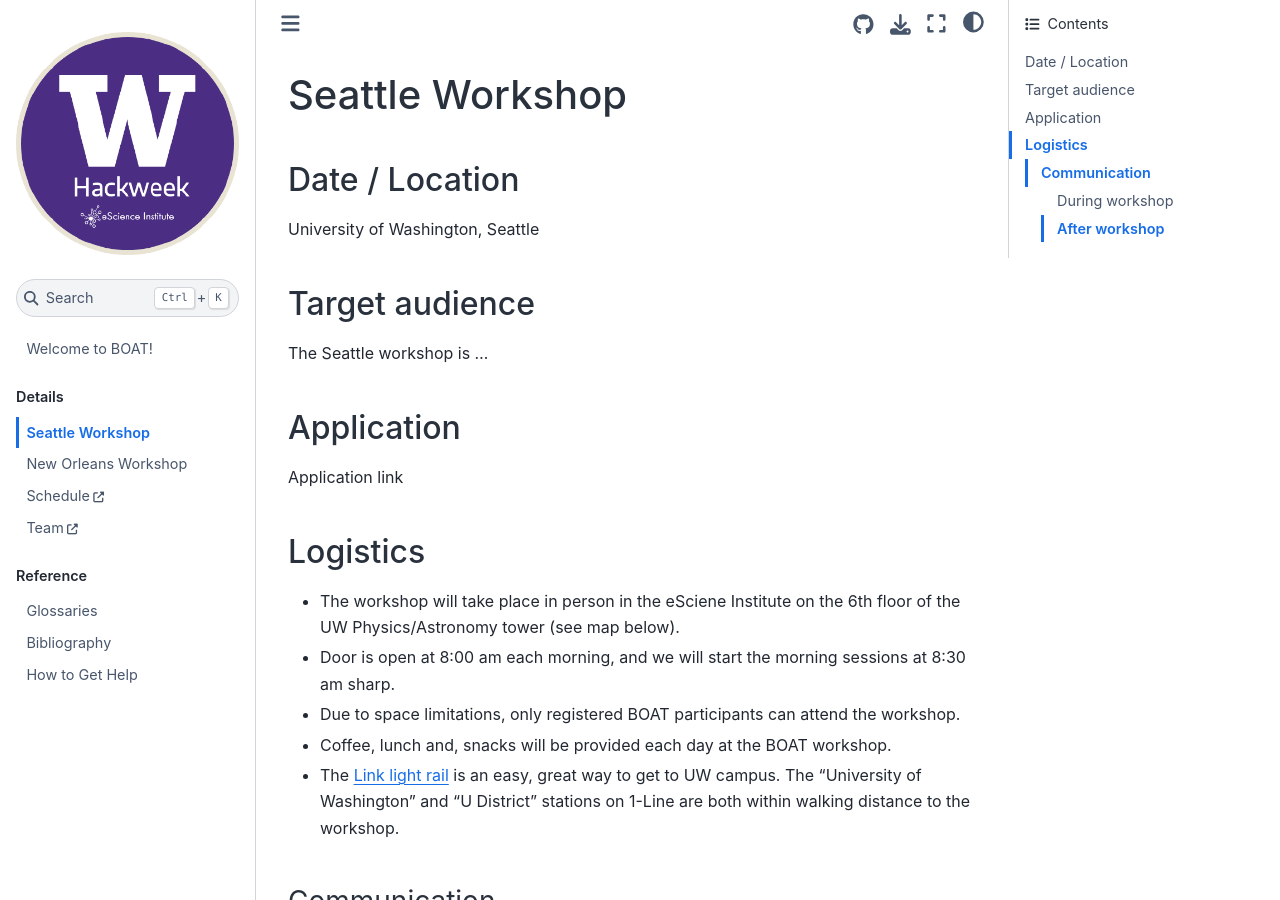
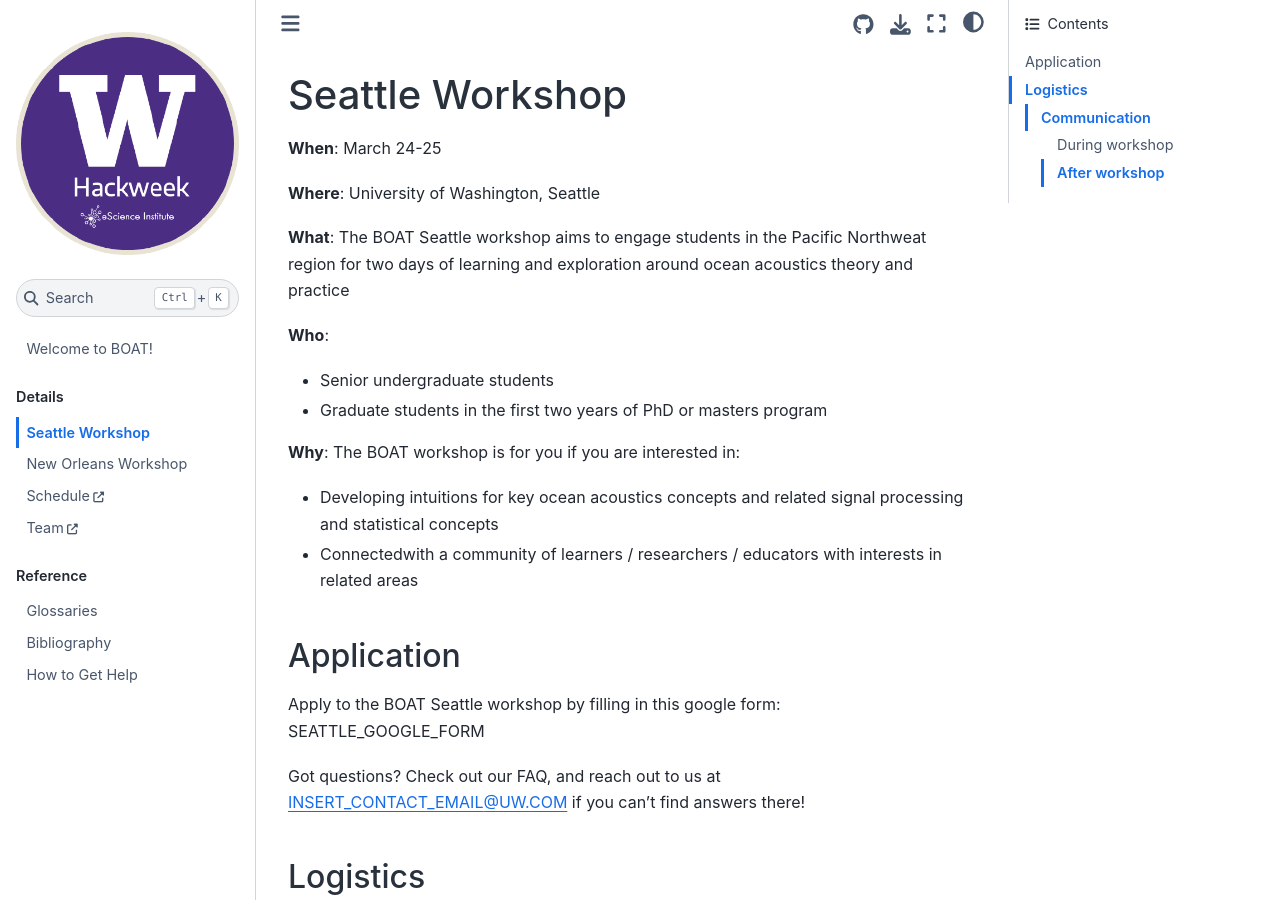
Before and after one commit to BOAT-ocean-acoustics/boat-website, a Jupyter Book: the page built from book/workshop_seattle.md, in a window 1280 px wide and 900 px high. Built offline with Jupyter Book 1.0.4 settings and Sphinx 7.4.7 and the Sphinx Book theme 1.1.4, drawn with Linux system fonts in a browser that asks for light colours; pages that are not in the unit, such as notebooks, are missing from menus.

Commit message:
start populating details for seattle workshop

```diff
--- a/book/workshop_seattle.md
+++ b/book/workshop_seattle.md
@@ -1,14 +1,24 @@
 # Seattle Workshop
 
-## Date / Location
-University of Washington, Seattle
+**When**: March 24-25
 
-## Target audience
-The Seattle workshop is ...
+**Where**: University of Washington, Seattle
+
+**What**: The BOAT Seattle workshop aims to engage students in the Pacific Northweat region for two days of learning and exploration around ocean acoustics theory and practice
+
+**Who**:
+- Senior undergraduate students
+- Graduate students in the first two years of PhD or masters program
+
+**Why**: The BOAT workshop is for you if you are interested in:
+- Developing intuitions for key ocean acoustics concepts and related signal processing and statistical concepts
+- Connectedwith a community of learners / researchers / educators with interests in related areas
 
 
 ## Application
-Application link
+Apply to the BOAT Seattle workshop by filling in this google form: SEATTLE_GOOGLE_FORM
+
+Got questions? Check out our FAQ, and reach out to us at {{ contact_email }} if you can't find answers there!
 
 
 
--- a/cookiecutter.yaml
+++ b/cookiecutter.yaml
@@ -18,8 +18,8 @@ banner:
 event_countdown: "2024-08-07T08:30:00-07:00"
 about:
   description: The BOAT (Bridge to Ocean Acoustics and Technology) program aims
-    to create a community-supported educational initiative to empower learners
-    to explore ocean acoustics theories and practices
+    to create a community-supported educational initiative to
+    empower learners to explore ocean acoustics theory and practice
     and advance the field through collaboration and shared knowledge.
   # learn_more: https://escience.washington.edu/using-data-science/hackweeks
   links:
```
